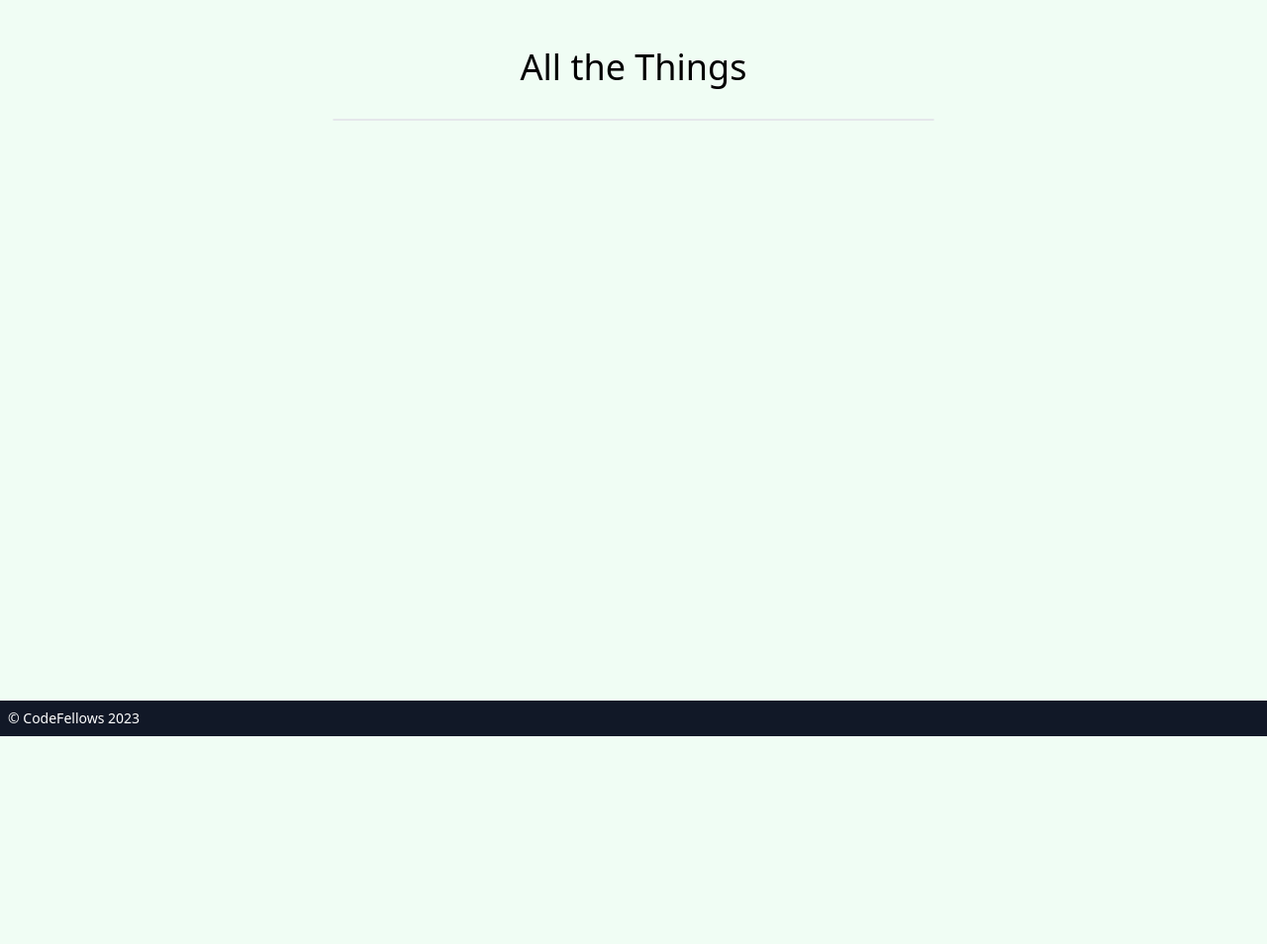
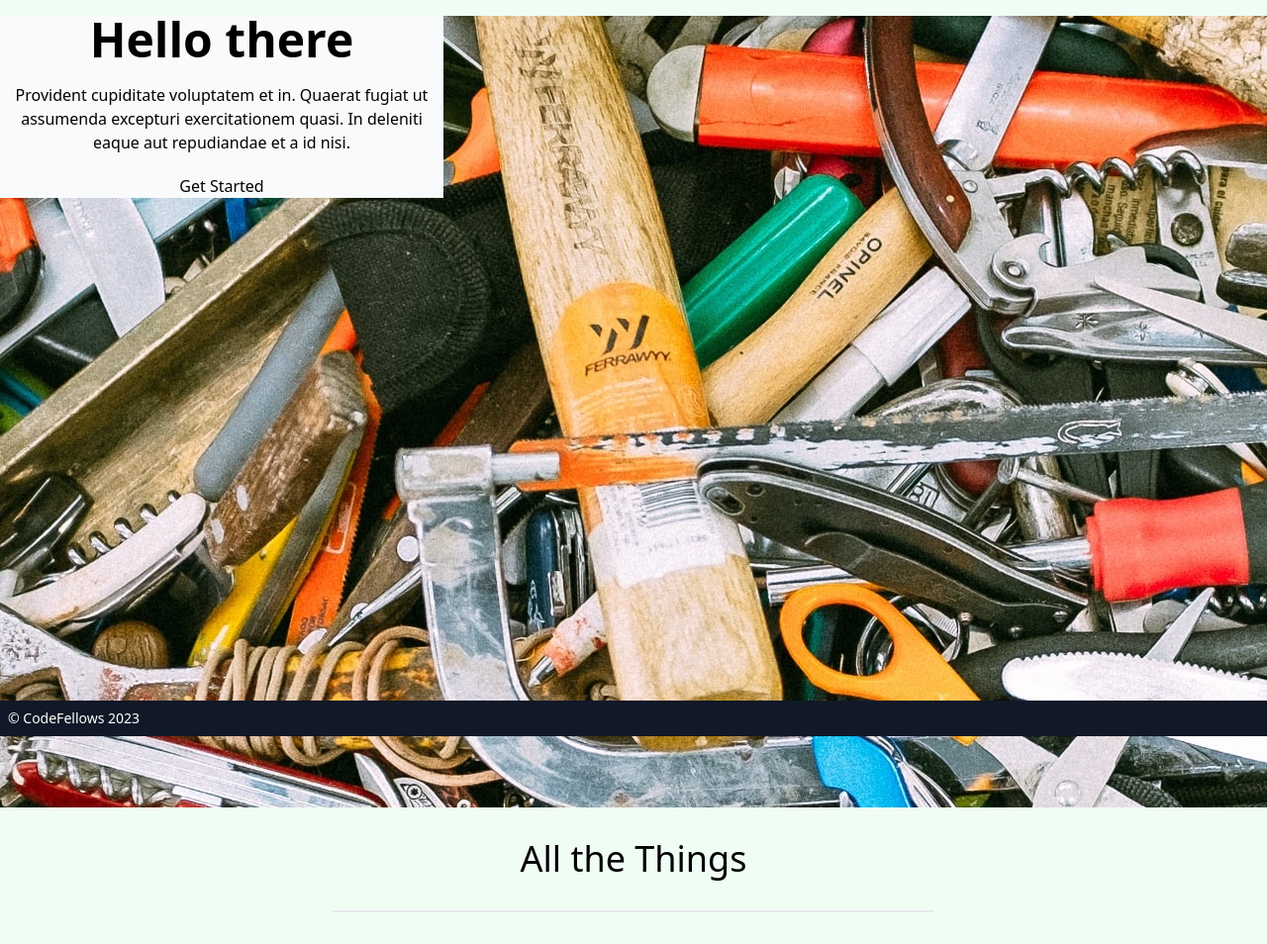
Before and after one commit to codefellows/python-401-api-quickstart, a Django app: template templates/things/thing_list.html in a window 1280 px wide. Shown: the part 56-1010 px from the top of the page at 99% size. Before the commit the page ends 800 px from the top, so only its background shows below. Run offline with Django 4.2, Linux system fonts and the light colour scheme; the template is opened without the code that fills it, so the values that code supplies are empty; some libraries are stand-ins or nearby versions.

Commit message:
adds styling tweaks

```diff
--- a/templates/things/thing_list.html
+++ b/templates/things/thing_list.html
@@ -1,6 +1,22 @@
 {% extends 'base.html' %}
+{% load static %}
 
 {% block content %}
+
+
+  {#  Thanks to https://unsplash.com/photos/Kw_zQBAChws?utm_source=unsplash&utm_medium=referral&utm_content=creditShareLink#}
+  {# Also thanks https://daisyui.com/components/hero/ #}
+  <div class="hero min-h-screen" style="background-image: url({% static 'ashim-d-silva-Kw_zQBAChws-unsplash.jpg' %});">
+    <div class="hero-overlay bg-opacity-60"></div>
+    <div class="hero-content text-center text-neutral-content">
+      <div class="max-w-md bg-gray-50">
+        <h1 class="mb-5 text-5xl font-bold">Hello there</h1>
+        <p class="mb-5">Provident cupiditate voluptatem et in. Quaerat fugiat ut assumenda excepturi exercitationem
+          quasi. In deleniti eaque aut repudiandae et a id nisi.</p>
+        <button class="btn btn-primary">Get Started</button>
+      </div>
+    </div>
+  </div>
 
   <div class="space-y-8 p-8">
 
```
Also changed, not shown: static/ashim-d-silva-Kw_zQBAChws-unsplash.jpg (added), 1 other file. Lines whose indentation alone changed are shown as unchanged.
